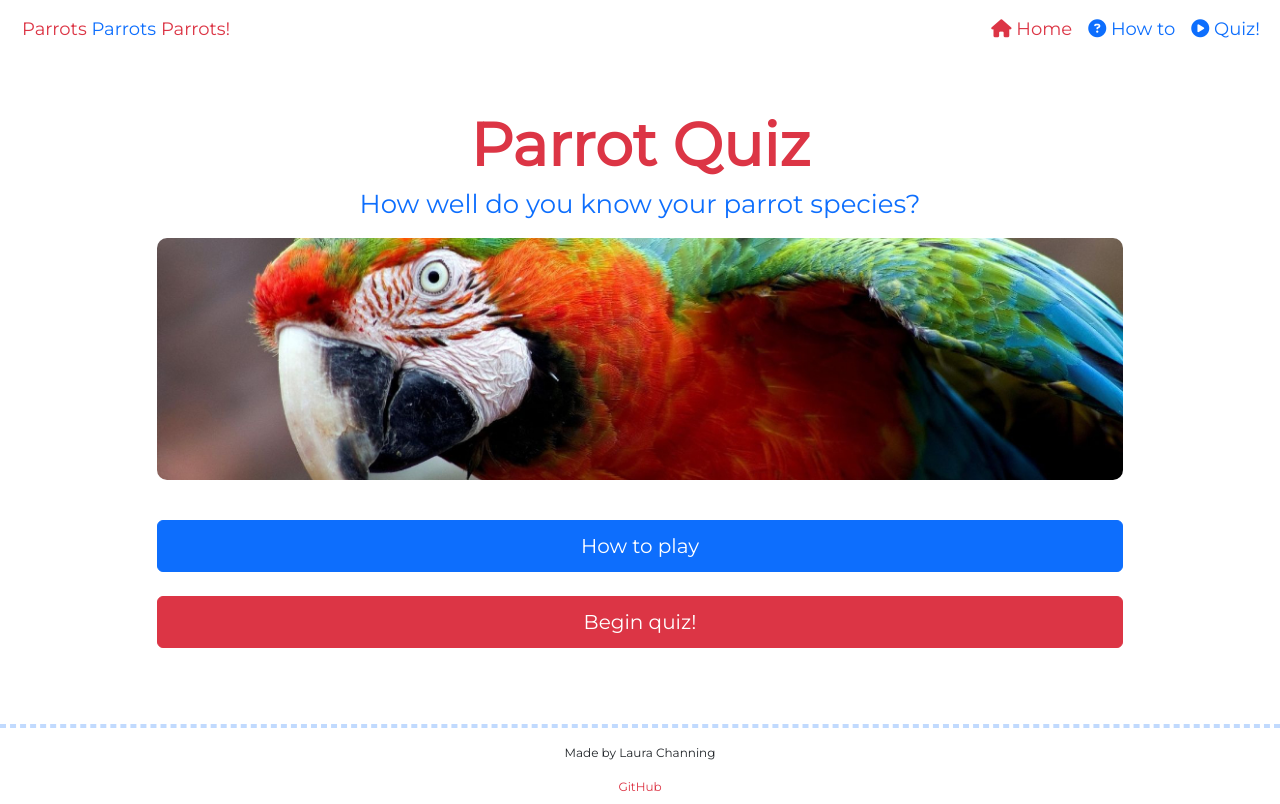
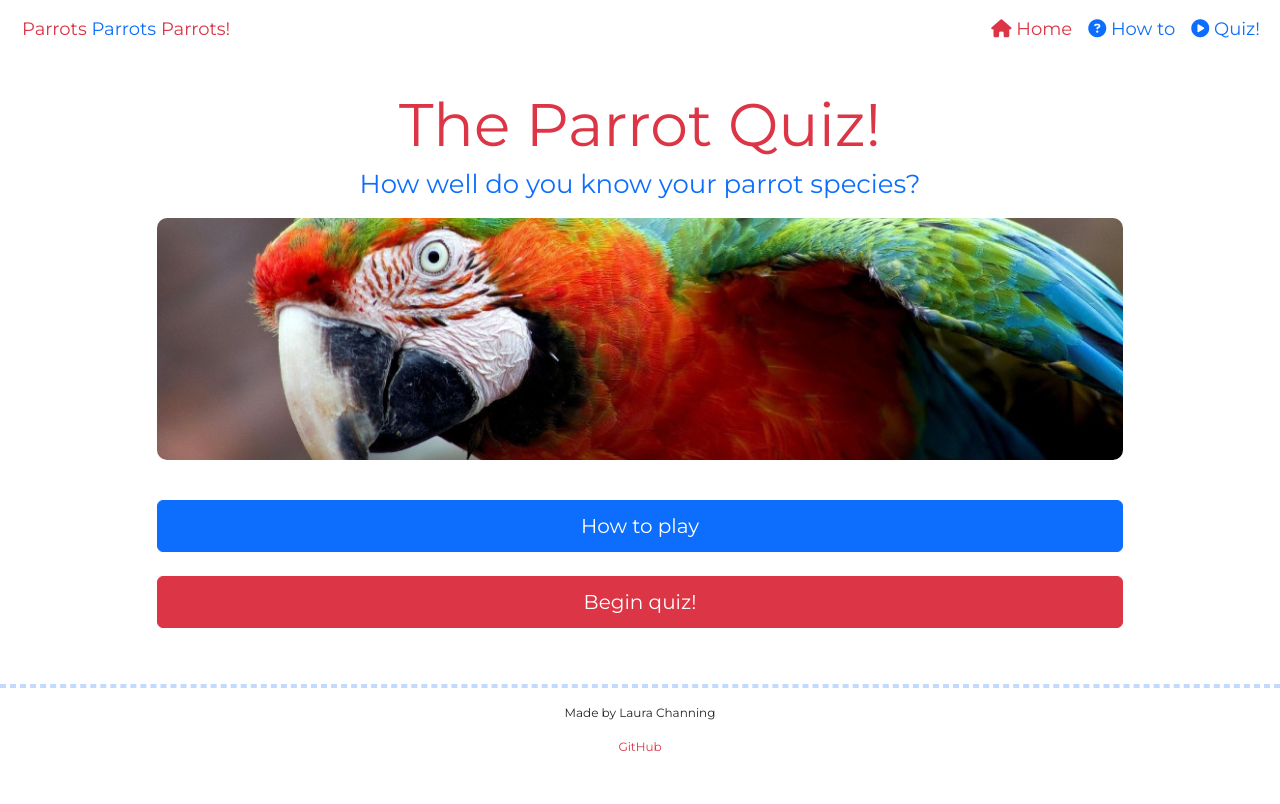
Before and after one commit to lrchnnng/parrot-quiz, a plain HTML site: page index.html in a window 1280 px wide. Drawn offline with nearby package versions, Linux system fonts and the light colour scheme.

Commit message:
changed h1 element text in index.html

```diff
--- a/assets/css/style.css
+++ b/assets/css/style.css
@@ -49,7 +49,7 @@ main {
         color: var(--red);
         font-size: clamp(1.5rem, 0.4773rem + 5.1136vw, 3.75rem);
         text-align: center;
-        font-weight: 600;
+        font-weight: 500;
         padding-bottom: 0px;
     }
 
@@ -194,7 +194,7 @@ main {
 /* Desktop Styling*/
 @media screen and (min-width: 1024px){
     main {
-        padding: 40px 60px;
+        padding: 20px 60px;
     }
 
     /* How To */
--- a/index.html
+++ b/index.html
@@ -35,7 +35,7 @@
     <main>
       <!-- Beginning of header section -->
       <div class="header col-sm-12 col-md-10 col-g-8 mx-auto">
-        <h1 class="index-title">Parrot Quiz</h1>
+        <h1 class="index-title">The Parrot Quiz!</h1>
         <h2 class="index-subtitle">How well do you know your parrot species?</h2>
         <img class="title-img" src="assets/images/main-img/header.jpg" alt="a close up image of a scarlett macaw parrot">
       </div>
```
